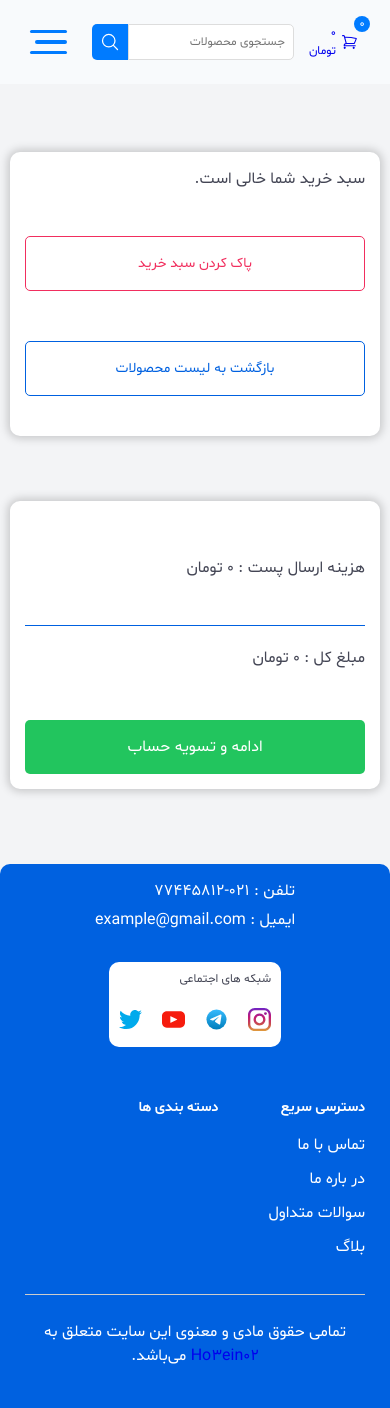
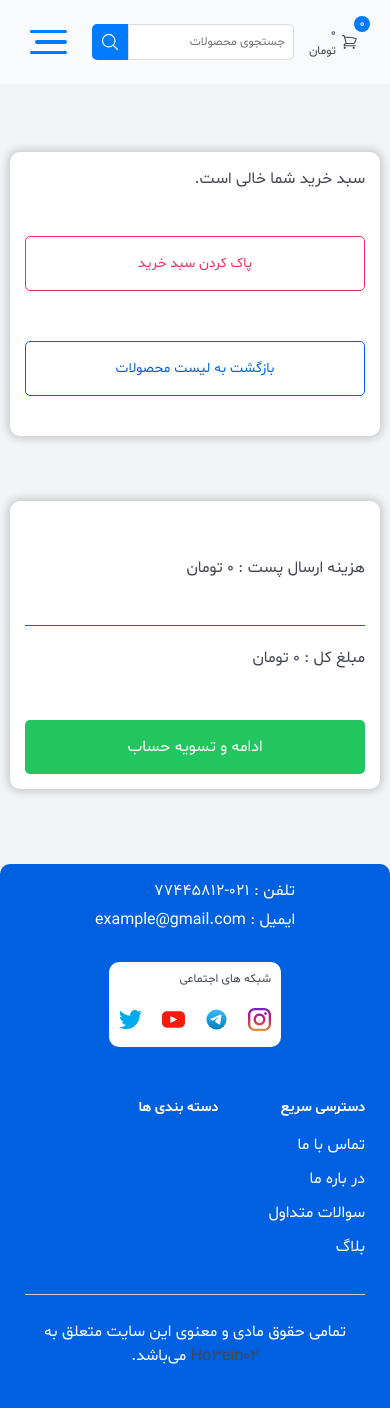
Before and after one commit to Ho3ein02/bytemarket, a Django app: page /cart/ in a window 390 px wide. Run offline with Django 5.2, Linux system fonts and the light colour scheme; data that the repository does not hold is empty; parts of the project's set-up code (start-up, migrations or seed data) failed here and were passed over.

Commit message:
fix link color bug in mobile browsers

```diff
--- a/static/style/base.css
+++ b/static/style/base.css
@@ -19,6 +19,7 @@
 
 a {
     text-decoration: none;
+    color: var(--text-color);
 }
 
 body {
```
